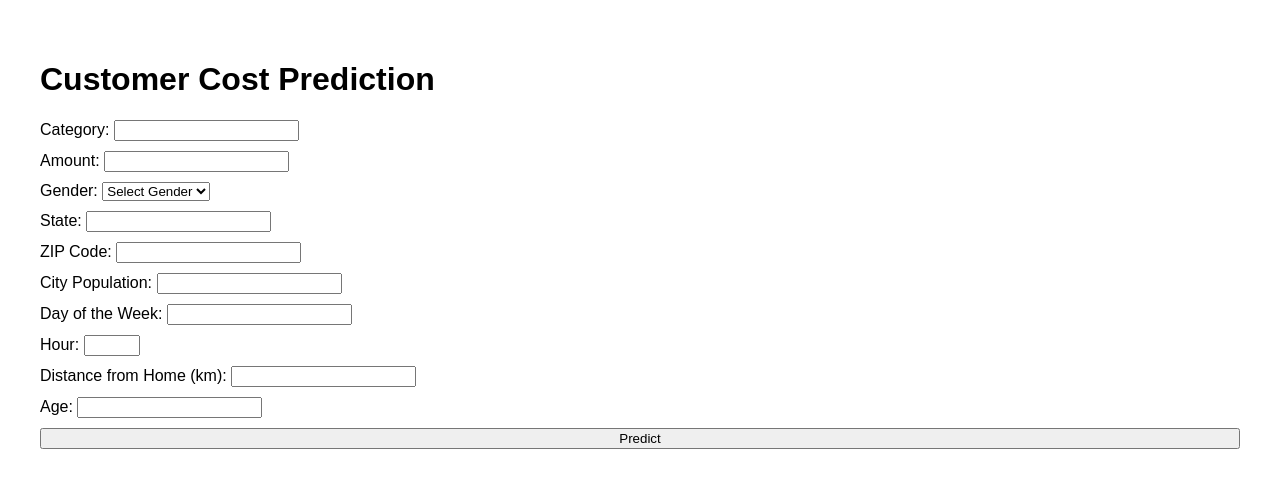
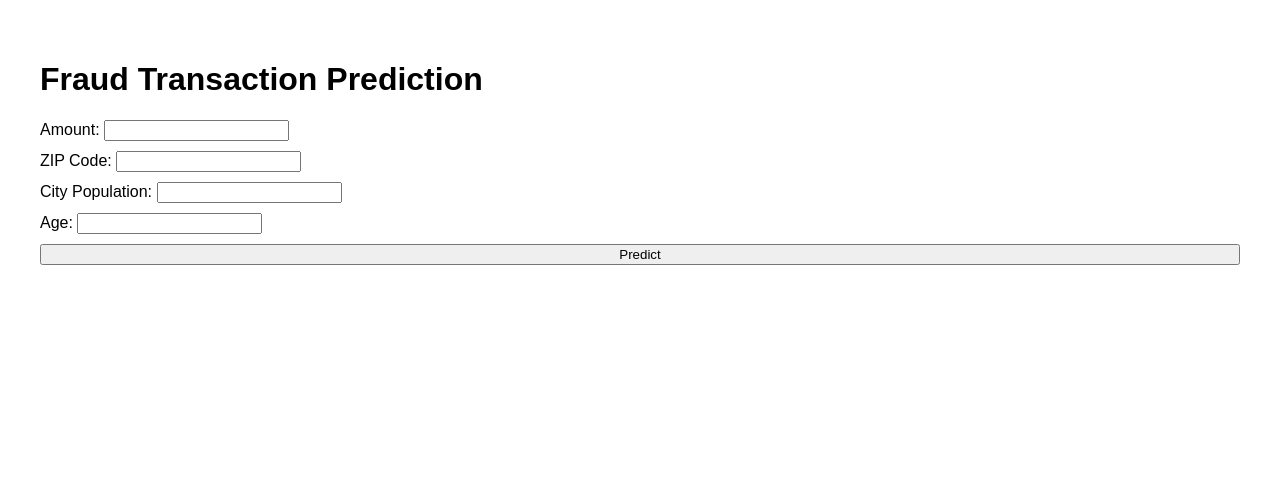
Before and after one commit to Aniket-AI-30/fraud_detection, a Flask app: page / in a window 1280 px wide. Shown: the top 488 px of the page. Run offline with Flask 2, Linux system fonts and the light colour scheme; parts of the project's set-up code (start-up, migrations or seed data) failed here and were passed over.

Commit message:
Update index.html

```diff
--- a/templates/index.html
+++ b/templates/index.html
@@ -4,7 +4,7 @@
     <meta charset="UTF-8">
     <meta name="viewport" content="width=device-width, initial-scale=1.0">
     <title>Machine Learning Model Deployment</title>
-    <h1>Customer Cost Prediction</h1>
+    <h1>Fraud Transaction Prediction</h1>
     <style>
         body {
             font-family: Arial, sans-serif;
@@ -40,24 +40,9 @@
 <body>
     <form action="/predict" method="post">
         <div>
-            <label for="category">Category:</label>
-            <input type="text" id="category" name="category" required>
-        </div>
-        <div>
+
             <label for="amt">Amount:</label>
             <input type="number" id="amt" name="amt" required>
-        </div>
-        <div>
-            <label for="gender">Gender:</label>
-            <select id="gender" name="gender" required>
-                <option value="">Select Gender</option>
-                <option value="M">M</option>
-                <option value="F">F</option>
-            </select>
-        </div>
-        <div>
-            <label for="state">State:</label>
-            <input type="text" id="state" name="state" required>
         </div>
         <div>
             <label for="zip">ZIP Code:</label>
@@ -66,18 +51,6 @@
         <div>
             <label for="City_pop">City Population:</label>
             <input type="number" id="City_pop" name="City_pop" required>
-        </div>
-        <div>
-            <label for="day_name">Day of the Week:</label>
-            <input type="text" id="day_name" name="day_name" required>
-        </div>
-        <div>
-            <label for="Hour">Hour:</label>
-            <input type="number" id="Hour" name="Hour" min="0" max="23" required>
-        </div>
-        <div>
-            <label for="distance_from_home">Distance from Home (km):</label>
-            <input type="number" id="distance_from_home" name="distance_from_home" required>
         </div>
         <div>
             <label for="age">Age:</label>
```
